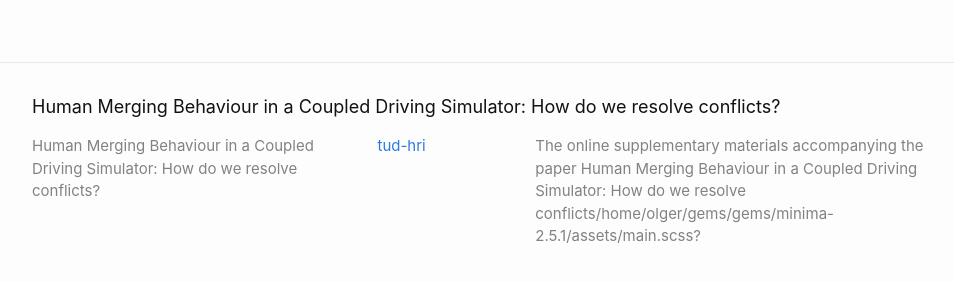
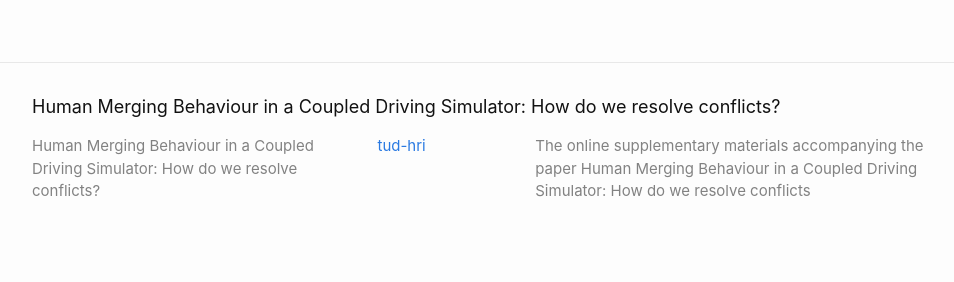
Before and after one commit to tud-hri/simple-merging-experiment, a Jekyll site: the page built from docs/index.markdown, in a window 1280 px wide and 900 px high, scrolled down 7677 px, cut to the strip 592-874 px from the top of the window. Shown: the whole strip, without its empty margins (158-1112 px from the left). Built offline with Jekyll 4.4.1, drawn with Linux system fonts in a browser that asks for light colours.

Commit message:
updated config file

```diff
--- a/docs/_config.yml
+++ b/docs/_config.yml
@@ -23,7 +23,7 @@ title: |
   How do we resolve conflicts?
 description: >-
   The online supplementary materials accompanying the paper
-  Human Merging Behaviour in a Coupled Driving Simulator: How do we resolve conflicts/home/olger/gems/gems/minima-2.5.1/assets/main.scss?
+  Human Merging Behaviour in a Coupled Driving Simulator: How do we resolve conflicts
 domain: tud-hri.github.io       # if you want to force HTTPS, specify the domain without the http at the start, e.g. example.com
 url: https://tud-hri.github.io  # the base hostname and protocol for your site, e.g. http://example.com
 
```
